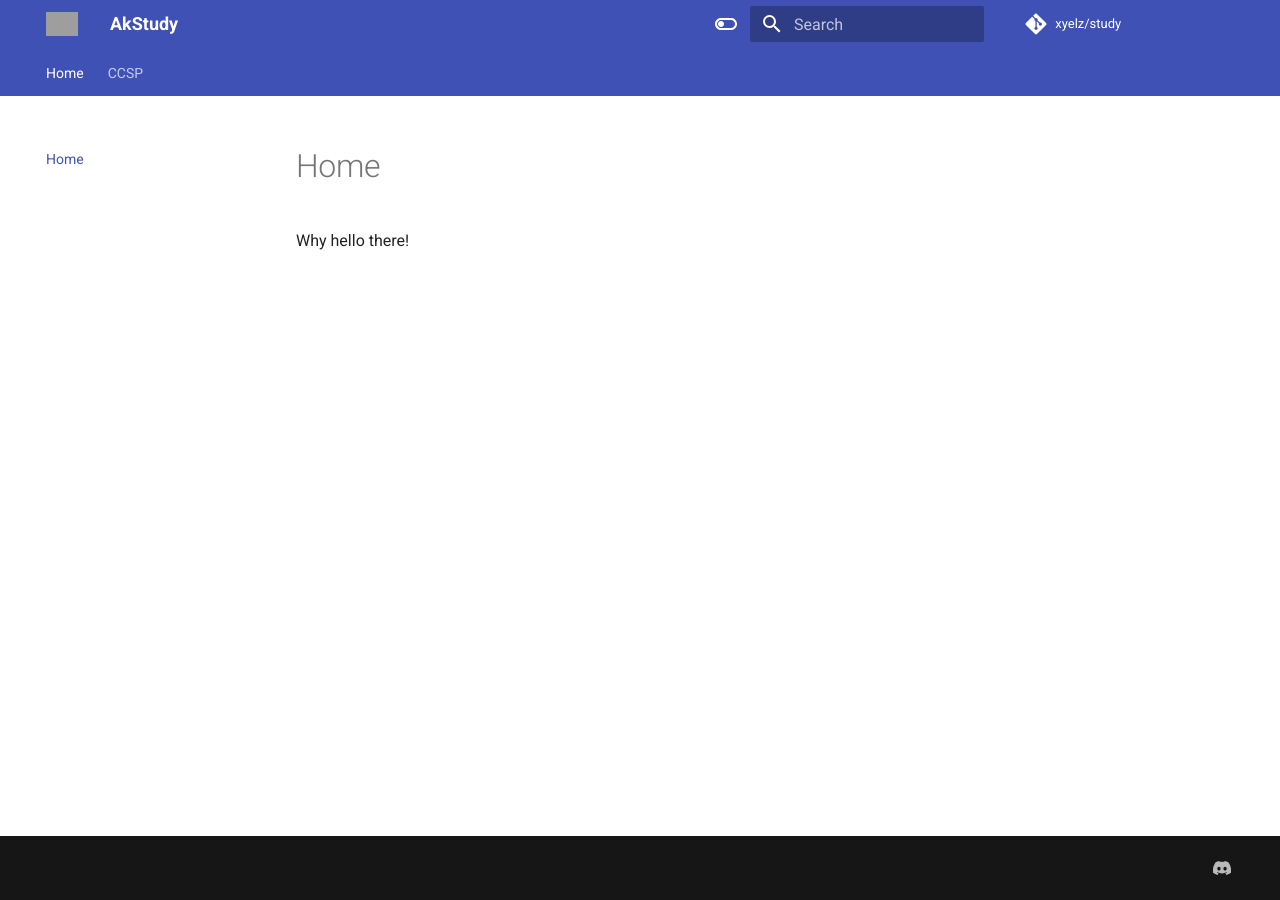
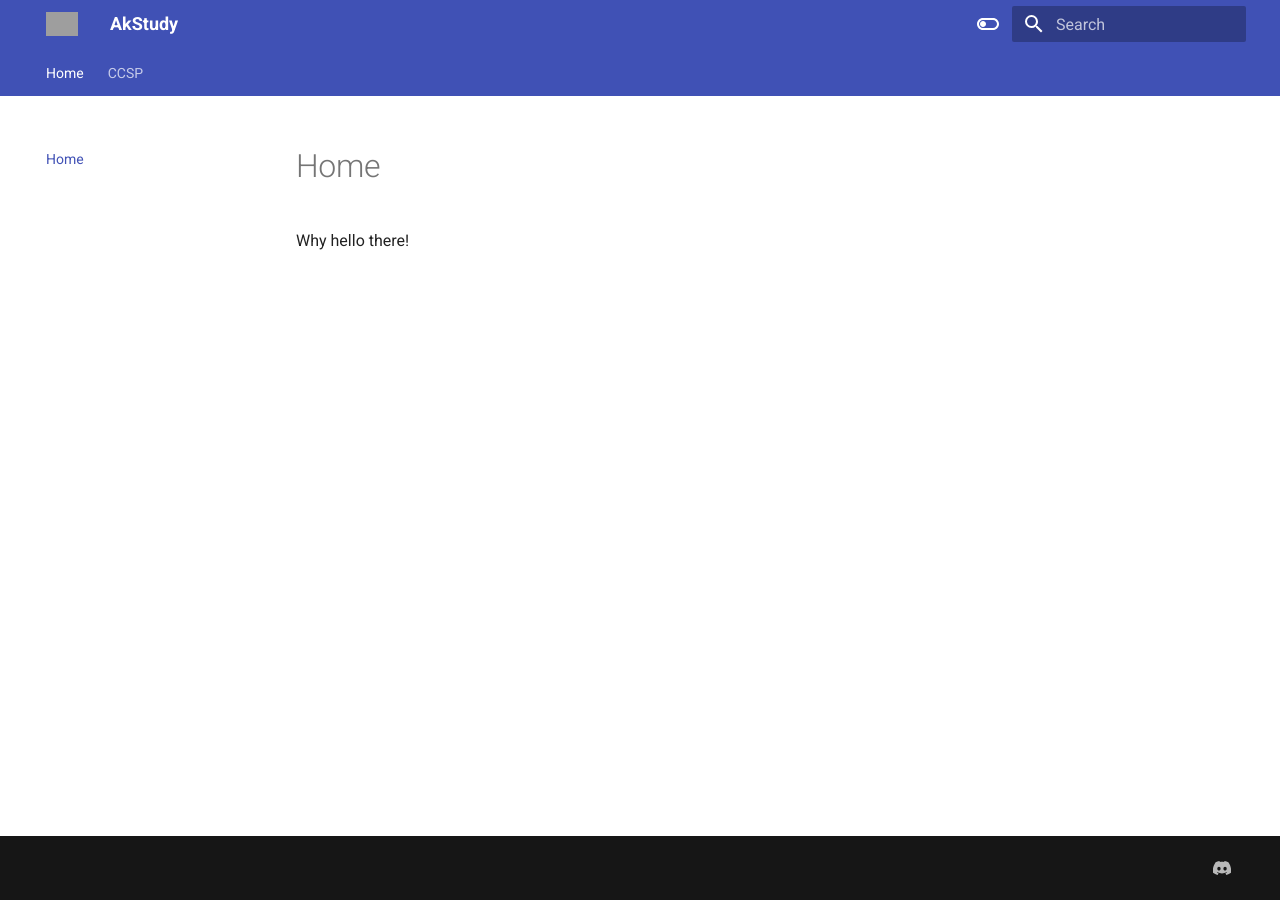
Before and after one commit to xyeLz/study, an MkDocs documentation site: the page built from docs/index.md, in a window 1280 px wide. Built offline with MkDocs 1.6.1 and Material for MkDocs 9.7.7, drawn with Linux system fonts in a browser that asks for light colours; comment, search, counter and statistics services are not loaded; grey boxes are pictures that could not be loaded.

Commit message:
Update mkdocs.yml

```diff
--- a/mkdocs.yml
+++ b/mkdocs.yml
@@ -2,8 +2,8 @@ site_name: AkStudy
 site_description: 'A place to learn all the stuff.'
 site_author: 'Alukos'
 docs_dir: docs/
-repo_name: 'xyelz/study'
-repo_url: 'https://github.com/xyelz/study'
+# repo_name: 'xyelz/study'
+# repo_url: 'https://github.com/xyelz/study'
 nav:
   - Home: index.md
   - CCSP: ./isc2/ccsp/index.md
@@ -11,7 +11,7 @@ theme:
   favicon: assets/images/favicon.png
   features:
     - navigation.instant
-    - navigation.tracking
+    - navigation.tracking # Insiders only
     - navigation.tabs
     - navigation.top
   logo: assets/images/logo.svg
```
